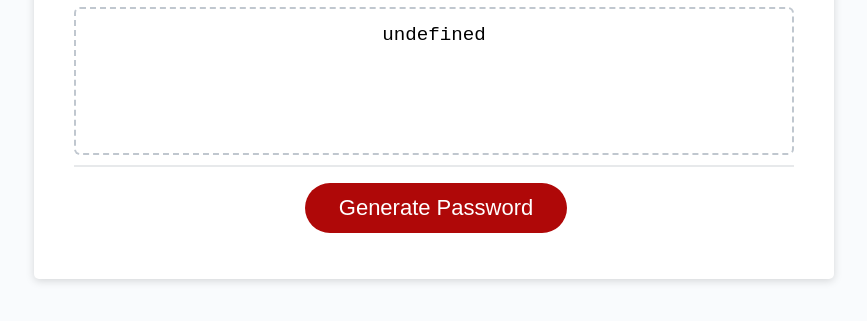
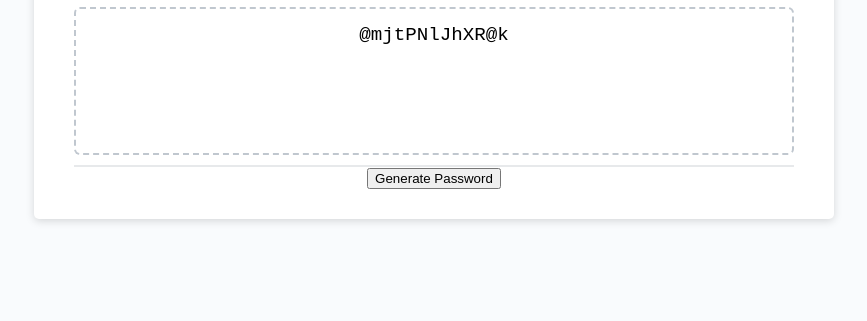
Before and after one commit to leomaine/module-5-challenge, a plain HTML site: page index.html in a window 1280 px wide. Both pictures are taken after a click on the button "Generate Password". Shown: the part 241-562 px from the top of the page, without its empty margins (206-1073 px from the left). Drawn offline with Linux system fonts and the light colour scheme.

Commit message:
commit 3

```diff
--- a/index.html
+++ b/index.html
@@ -25,7 +25,7 @@
           ></textarea>
         </div>
         <div class="card-footer">
-          <button id="generate" class="btn">Generate Password</button>
+          <button><div id="button" class="btn1"onclick="genPassword()">Generate Password</div></button>
         </div>
       </div>
     </div>
--- a/script.js
+++ b/script.js
@@ -1,118 +1,23 @@
-// Array of special characters to be included in password
-var specialCharacters = [
-  '@',
-  '%',
-  '+',
-  '\\',
-  '/',
-  "'",
-  '!',
-  '#',
-  '$',
-  '^',
-  '?',
-  ':',
-  ',',
-  ')',
-  '(',
-  '}',
-  '{',
-  ']',
-  '[',
-  '~',
-  '-',
-  '_',
-  '.'
-];
+// Generate a password when the button is clicked
+// Present a series of prompts for password criteria
+// Length of password at least 10 characters but no more than 64.
+// Character types
+// Lowercase
+// Uppercase
+// Numeric
+// Special characters ($@%&*, etc)
 
-// Array of numeric characters to be included in password
-var numericCharacters = ['0', '1', '2', '3', '4', '5', '6', '7', '8', '9'];
 
-// Array of lowercase characters to be included in password
-var lowerCasedCharacters = [
-  'a',
-  'b',
-  'c',
-  'd',
-  'e',
-  'f',
-  'g',
-  'h',
-  'i',
-  'j',
-  'k',
-  'l',
-  'm',
-  'n',
-  'o',
-  'p',
-  'q',
-  'r',
-  's',
-  't',
-  'u',
-  'v',
-  'w',
-  'x',
-  'y',
-  'z'
-];
 
-// Array of uppercase characters to be included in password
-var upperCasedCharacters = [
-  'A',
-  'B',
-  'C',
-  'D',
-  'E',
-  'F',
-  'G',
-  'H',
-  'I',
-  'J',
-  'K',
-  'L',
-  'M',
-  'N',
-  'O',
-  'P',
-  'Q',
-  'R',
-  'S',
-  'T',
-  'U',
-  'V',
-  'W',
-  'X',
-  'Y',
-  'Z'
-];
+var password=document.getElementById("password");
 
-// Function to prompt user for password options
-function getPasswordOptions() {
-
-}
-
-// Function for getting a random element from an array
-function getRandom(arr) {
-
-}
-
-// Function to generate password with user input
-function generatePassword() {
-
-}
-
-// Get references to the #generate element
-var generateBtn = document.querySelector('#generate');
-
-// Write password to the #password input
-function writePassword() {
-  var password = generatePassword();
-  var passwordText = document.querySelector('#password');
-
-  passwordText.value = password;
-}
-
-// Add event listener to generate button
-generateBtn.addEventListener('click', writePassword);
+ function genPassword() {
+    var chars = "0123456789abcdefghijklmnopqrstuvwxyz!@#$%^&*()ABCDEFGHIJKLMNOPQRSTUVWXYZ";
+    var passwordLength = 12;
+    var password = "";
+ for (var i = 0; i <= passwordLength; i++) {
+   var randomNumber = Math.floor(Math.random() * chars.length);
+   password += chars.substring(randomNumber, randomNumber +1);
+  }
+        document.getElementById("password").value = password;
+ }
```
